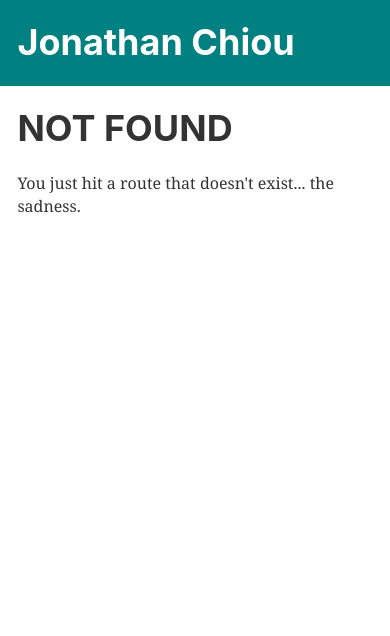
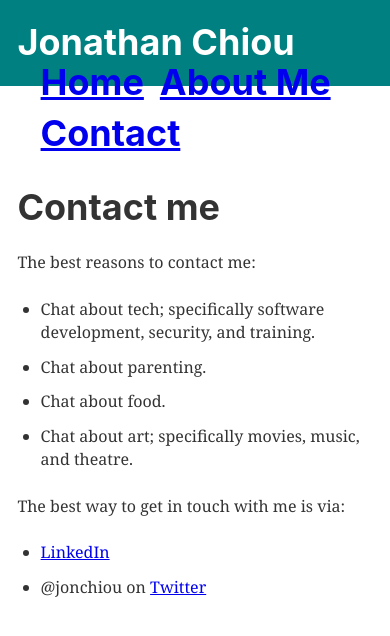
Before and after one commit to Chiouonthis/jon_chiou_dot_com, a Gatsby site: page /contact in a window 390 px wide. Before the commit this address had no page. Built offline with nearby package versions, Linux system fonts and the light colour scheme; Gatsby itself is replaced by a stand-in of ours.

Commit message:
Added some site nav (non-responsive) and links.

```diff
--- a/src/components/header.js
+++ b/src/components/header.js
@@ -1,5 +1,11 @@
 import React from 'react'
 import { Link } from 'gatsby'
+
+const ListLink = props => (
+  <li style={{ display: `inline-block`, marginRight: `1rem` }}>
+    <Link to={props.to}>{props.children}</Link>
+  </li>
+)
 
 const Header = ({ siteTitle }) => (
   <div
@@ -25,6 +31,11 @@ const Header = ({ siteTitle }) => (
         >
           {siteTitle}
         </Link>
+        <ul style={{ listStyle: `none`, float: `right` }}>
+          <ListLink to="/">Home</ListLink>
+          <ListLink to="/aboutme/">About Me</ListLink>
+          <ListLink to="/contact/">Contact</ListLink>
+        </ul>
       </h1>
     </div>
   </div>
--- a/src/components/menubar.js
+++ /dev/null
@@ -1 +0,0 @@
-import React from "react"
--- a/src/pages/404.js
+++ b/src/pages/404.js
@@ -1,10 +1,12 @@
 import React from 'react'
 import Layout from '../components/layout'
+import { Link } from 'gatsby'
 
 const NotFoundPage = () => (
   <Layout>
     <h1>NOT FOUND</h1>
     <p>You just hit a route that doesn&#39;t exist... the sadness.</p>
+    <Link to="/">Go back</Link>
   </Layout>
 )
 
--- /dev/null
+++ b/src/pages/contact.js
@@ -0,0 +1,26 @@
+import React from 'react'
+import Layout from '../components/layout'
+
+const Contact = () => (
+  <Layout>
+    <h1>Contact me</h1>
+
+    <p>The best reasons to contact me:</p>
+    <ul>
+      <li>Chat about tech; specifically software development, security, and training.</li>
+      <li>Chat about parenting.</li>
+      <li>Chat about food.</li>
+      <li>Chat about art; specifically movies, music, and theatre.</li>
+    </ul>
+
+
+
+    <p>The best way to get in touch with me is via:</p>
+    <ul>
+      <li><a href="https://www.linkedin.com/in/jonathanchiou">LinkedIn</a></li>
+      <li>@jonchiou on <a href="https://www.twitter.com/jonchiou">Twitter</a></li>
+    </ul>
+  </Layout>
+)
+
+export default Contact
--- a/src/pages/index.js
+++ b/src/pages/index.js
@@ -1,19 +1,15 @@
 import React from 'react'
-import { Link } from 'gatsby'
-
 import Layout from '../components/layout'
 import Image from '../components/image'
 
 const IndexPage = () => (
   <Layout>
-        <Link to="/about">About me</Link>
-
     <h1>I'm Jonathan Chiou</h1>
     <p>I built this site to work on my front-end development skills.</p>
     <p>I also wanted to try out a new tech stack and work with languages, frameworks, etc.
       that I don't normally get to play with at work.</p>
     <div style={{ maxWidth: '300px', marginBottom: '1.45rem' }}>
-      <Image />
+      <Image /><p>This site proudly made with <a href="https://www.gatsbyjs.com">Gatsby!</a></p>
     </div>
   </Layout>
 )
```
Also changed, not shown: src/pages/about.js (deleted, +0 -24 lines), src/pages/aboutme.js (added, +19 -0 lines), src/pages/page-2.js (deleted, +0 -14 lines).
